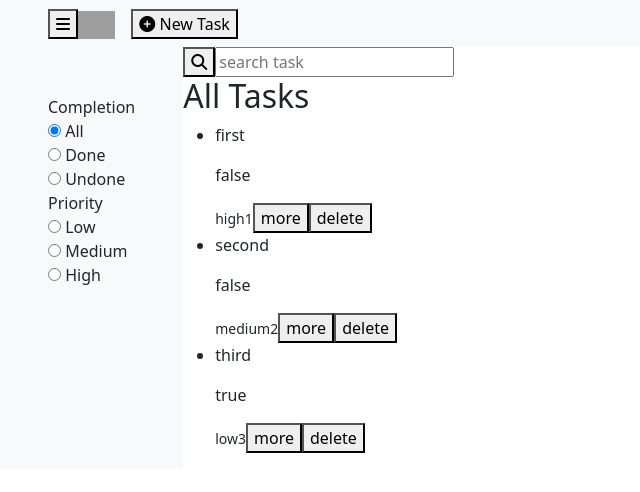
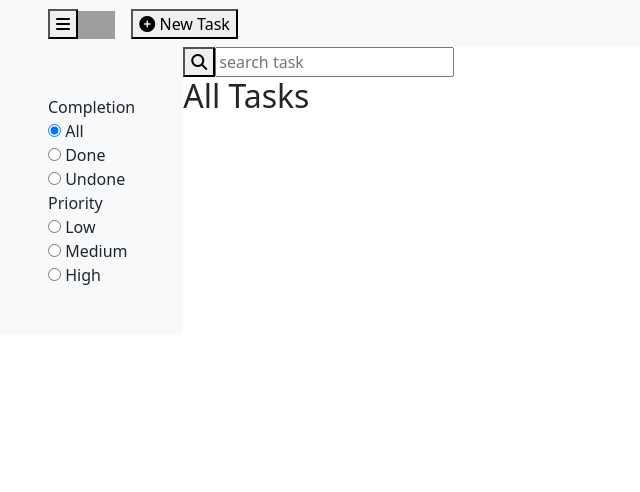
Before and after one commit to nalowageena/ToDo-app, an Angular app: page /homepage in a window 1280 px wide. Shown: the top 492 px of the page, without its empty margins (0-640 px from the left). Built offline with nearby package versions, Linux system fonts and the light colour scheme; grey boxes are pictures that could not be loaded.

Commit message:
add dates to task

```diff
--- a/src/app/task-details/task-details.component.html
+++ b/src/app/task-details/task-details.component.html
@@ -2,6 +2,7 @@
     <button routerLink="/homepage">Back</button>
 
     <h3>{{task.title}}</h3>
+    <p>{{task.createdAt | date}}</p>
     <p>{{task.done}}</p>
     <button type="button"routerLink="/edit-task/{{task.taskId}}"><i class="fa-solid fa-edit"></i> Edit Task</button>
     <small>Priority: {{task.priority}}</small>
@@ -10,4 +11,6 @@
     <small>Attached link</small>
     <a href="{{task.attachLink.link}}" target="_blank">{{task.attachLink.shortLink}}</a>
     <img src="{{task.imageUrl}}" height="200">
+    <small>Deadline</small>
+    <p>{{task.deadline | date}}</p>
 </div>
--- a/src/app/task-page/task-page.component.html
+++ b/src/app/task-page/task-page.component.html
@@ -9,8 +9,8 @@
             <option value="medium">Medium</option>
             <option value="high">High</option>
         </select>
-        <!-- <label for="deadline">Deadline</label>
-        <input type="datetime-local" name="deadline" id="deadline" formControlName="deadline"> -->
+        <label for="deadline">Deadline</label>
+        <input type="date" name="deadline" id="deadline" formControlName="deadline">
         <div>
             <input type="file" name="image" id="image" accept="image/*" (change)="onChange($event)" formControlName="image">
         <img [src]="imageUrl" height="200">
--- a/src/app/task-page/task-page.component.ts
+++ b/src/app/task-page/task-page.component.ts
@@ -17,7 +17,7 @@ export class TaskPageComponent implements OnInit {
         title: new FormControl('', Validators.required),
         description: new FormControl(''),
         priority: new FormControl(''),
-        // deadline:new FormControl(''),
+        deadline:new FormControl(''),
         image: new FormControl(''),
         link: new FormControl(''),
         shortLink: new FormControl('')
@@ -59,6 +59,8 @@ export class TaskPageComponent implements OnInit {
     onClickSave() {
         let task: Task = {
             taskId: 1,
+            createdAt: new Date().toDateString(),
+            deadline: this.taskForm.value.deadline,
             done: false,
             title: this.taskForm.getRawValue().title,
             description: this.taskForm.value.description,
--- a/src/app/task.service.ts
+++ b/src/app/task.service.ts
@@ -7,47 +7,7 @@ import { Observable, of } from 'rxjs';
 })
 export class TaskService {
 
-    tasks: Task[] = [
-        {
-            taskId: 1,
-            done: false,
-            title: 'first',
-            description: 'stuff',
-            priority: 'high',
-            // deadline: Date,
-            attachLink: {
-                link: '',
-                shortLink: ''
-            },
-            imageUrl: ''
-        },
-        {
-            taskId: 2,
-            done: false,
-            title: 'second',
-            description: 'stuffer',
-            priority: 'medium',
-            // deadline: Date,
-            attachLink: {
-                link: '',
-                shortLink: ''
-            },
-            imageUrl: ''
-        },
-        {
-            taskId: 3,
-            done: true,
-            title: 'third',
-            description: 'stuffest',
-            priority: 'low',
-            // deadline: Date,
-            attachLink: {
-                link: 'https://www.positronx.io/angular-show-image-preview-with-reactive-forms-tutorial/#:~:text=To%20show%20the%20image%20preview,the%20new%20FileReader()%20method.',
-                shortLink: 'positronx'
-            },
-            imageUrl: ''
-        },
-    ];
+    tasks: Task[] = [];
 
     constructor() { }
 
--- a/src/app/task.ts
+++ b/src/app/task.ts
@@ -1,6 +1,8 @@
 export interface Task {
     taskId:number,
     done:boolean,
+    createdAt: string,
+    deadline: string,
     title: string | null;
     description: string | null | undefined;
     priority: string | null | undefined;
```
